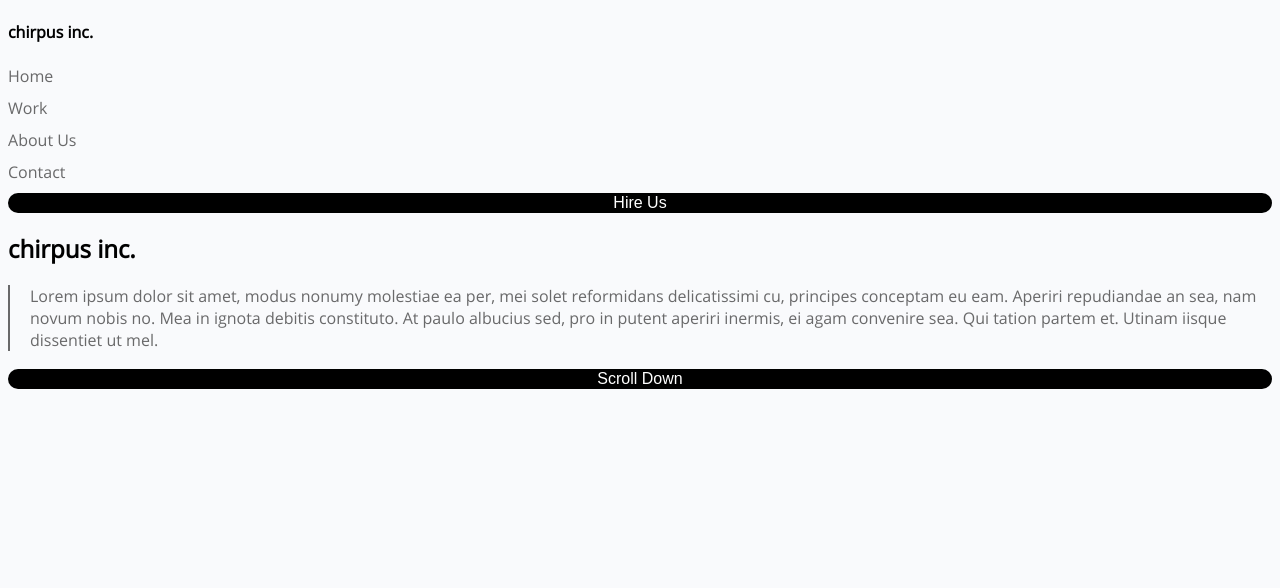
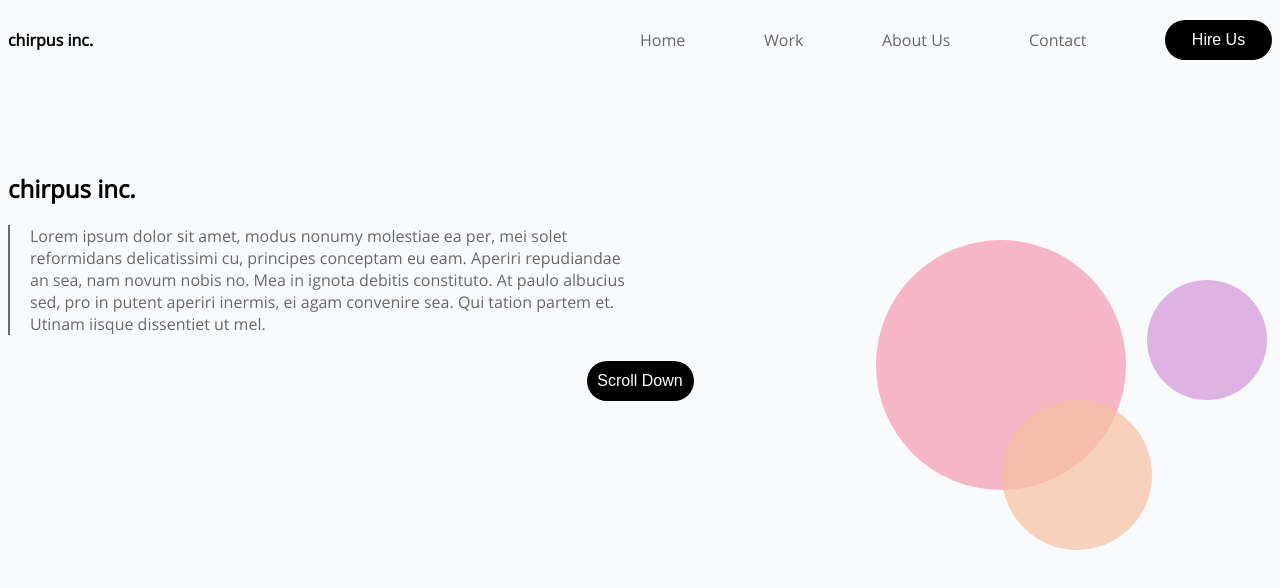
Before and after one commit to JessB1202/lab-part-two, a plain HTML site: page index.html in a window 1280 px wide. Drawn offline with Linux system fonts and the light colour scheme.

Commit message:
adding diagram

```diff
--- a/style.css
+++ b/style.css
@@ -25,7 +25,8 @@ button {
   font-size: 16px;
   width: 100%;
   border: none;
-  border-radius: 20px
+  border-radius: 20px;
+  padding: 10px;
 }
 
 .info {
@@ -33,3 +34,85 @@ button {
   color: #69696a;
   padding-left: 20px;
 }
+
+@media only screen and (min-width: 768px) {
+  .header {
+    display: flex;
+    flex-wrap: wrap;
+    justify-content: space-between;
+  }
+
+  #nav {
+    text-align: center;
+    display: flex;
+    flex-direction: row;
+    justify-content: space-between;
+    align-items: center;
+    width: 50%;
+  }
+
+  a {
+    padding-bottom: 0px;
+    vertical-align: middle;
+  }
+
+  button {
+    width: 107px;
+    height: 40px;
+  }
+
+  .content {
+    display: flex;
+    margin-top: 80px;
+  }
+
+  .text {
+    width: 50%;
+    height: auto;
+  }
+
+  .diagram {
+    width: 50%;
+  }
+
+  .circle {
+    width: 120px;
+    height: 120px;
+    border-radius: 50%;
+    box-sizing: border-box;
+    display: inline-block;
+  }
+
+  .one {
+    width: 250px;
+    height: 250px;
+    background-color: rgba(247,136,167,0.6);
+    position: absolute;
+    top: 30%;
+    right: 12%;
+    z-index: 3;
+  }
+
+  .two {
+    width: 150px;
+    height: 150px;
+    background-color: rgba(247,193,162,0.7);
+    position: absolute;
+    top: 50%;
+    right: 10%;
+    z-index: 3;
+  }
+
+  .three {
+    background-color: rgba(207,130,213,0.6);
+    position: absolute;
+    top: 35%;
+    right: 1%;
+    z-index: 2;
+  }
+
+  footer {
+    margin-top: 10px;
+    text-align: center;
+  }
+}
```
